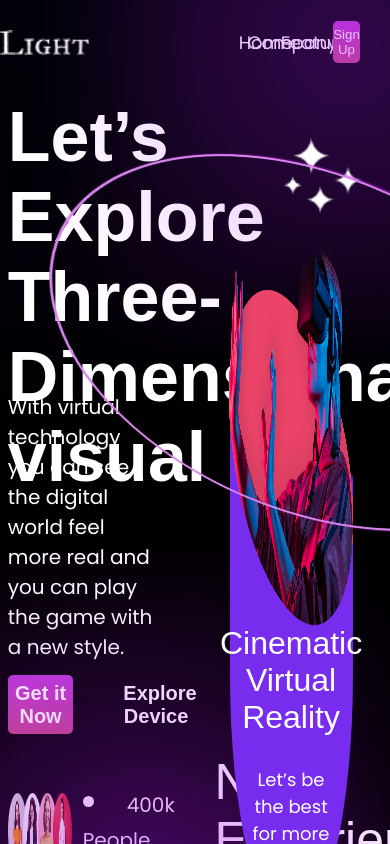
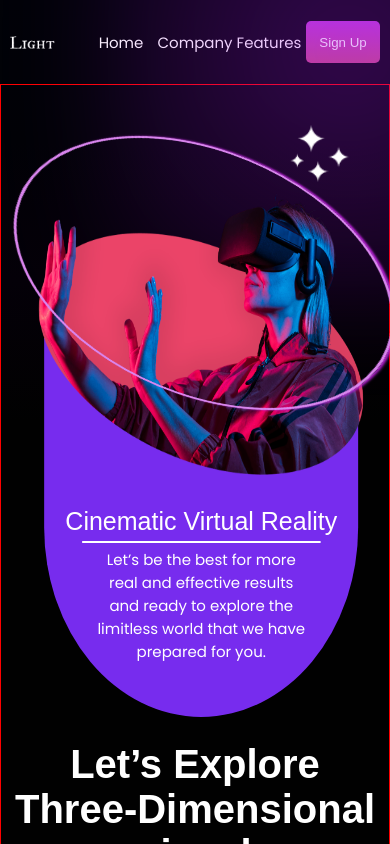
Before and after one commit to KetanAgwan/VR-Light, a plain HTML site: page index.html in a window 390 px wide. Drawn offline with nearby package versions, Linux system fonts and the light colour scheme; a web font is replaced by a local one.

Commit message:
added responsive css file and made landing container responsive

```diff
--- a/index.html
+++ b/index.html
@@ -5,10 +5,11 @@
     <meta charset="UTF-8">
     <meta http-equiv="X-UA-Compatible" content="IE=edge">
     <meta name="viewport" content="width=device-width, initial-scale=1.0">
-    <title>Document</title>
+    <title>VR Light</title>
     <link rel="stylesheet" href="style.css">
     <script src="https://kit.fontawesome.com/c3f4bf0210.js" crossorigin="anonymous"></script>
     <link href="https://unpkg.com/aos@2.3.1/dist/aos.css" rel="stylesheet">
+    <link rel="stylesheet" href="resposive.css">
 </head>
 
 <body>
@@ -60,7 +61,7 @@
                 </div>
             </div>
         </div>
-        <div class="glow-2"></div>
+        <!-- <div class="glow-2"></div> -->
     </div>
     <div class="container-2">
         <div class="glow-3"></div>
--- /dev/null
+++ b/resposive.css
@@ -0,0 +1,141 @@
+@media screen and (max-width: 412px){
+    nav {
+        font-size: 10px;
+    padding-right: 10px;
+    box-sizing: border-box;
+    padding-left: 10px;
+    }
+    nav>.logo {
+        width: 10%;
+    }
+
+    nav>.logo>img {
+        height: 15%;
+        width: auto;
+    }
+    nav>.nav-options {
+        width: 80%;
+        font-size: 15px;
+    }
+    .landing-container {
+        height: 150vh;
+        width: 100vw;
+        display: flex;
+        align-items: center;
+        justify-content: center;
+        position: relative;
+        flex-wrap: wrap-reverse;
+        border: 1px solid red;
+    }
+
+    .landing-image {
+        height: 50%;
+        width: 100%;
+        display: flex;
+        align-items: center;
+        justify-content: center;
+        position: relative;
+        z-index: 2;
+    }
+    .landing-image>img {
+        width: 60px;
+        height: 60px;
+    }
+    .landing-image>div>.image-circle {
+        height: 400px;
+        width: 400px;
+        top: 0%;
+        left: 48%;
+    }
+    .landing-image>div>img {
+        height: 50%;
+        width: 100%;
+    }
+    .landing-image>div .image-under-text {
+        height: 60%;
+        width: 90%;
+    }
+    .image-under-text>.under-text {
+        height: 40%;
+        justify-content: center;
+        gap: 5px;
+
+    }
+
+    .image-under-text>.under-text>h1 {
+        font-size: 25px;
+        font-weight: 500;
+    }
+    .image-under-text>.under-text>span {
+        height: 2px;
+        width: 80%;
+        padding: 1px;
+    }
+    .image-under-text>.under-text>h3 {
+        width: 70%;
+        font-size: 15px;
+        font-weight: 300;
+    }
+
+    .landing-text {
+        height: 50%;
+        width: 100%;
+        display: flex;
+        flex-direction: column;
+        align-items: center;
+        justify-content: space-evenly;
+    }
+
+    .landing-text>h1 {
+        height: 20%;
+        width: 95%;
+        text-align: center;
+        font-size: 40px;
+        font-family: var(--headerFont);
+    }
+    .landing-text>h3 {
+        font-size: 15px;
+        font-weight: 300;
+        width: 95%;
+        text-align: center;
+    }
+    .landing-text>.landing-btns-box {
+        height: 15%;
+        width: 95%;
+        display: flex;
+        align-items: center;
+        justify-content: space-around;
+        gap: 30px;
+    }
+    .landing-btns-box>button {
+        height: 70%;
+        width: 40%;
+    }
+    .landing-people-box {
+        display: flex;
+        align-items: center;
+        justify-content: center;
+        height: 35%;
+        width: 95%;
+        flex-wrap: wrap;
+        border: 1px solid red;
+    }
+    .landing-people-box>div {
+        height: 70%;
+        width: 100%;
+        display: flex;
+        align-items: center;
+        justify-content: start;
+        position: relative;
+        border: 1px solid yellow;
+    }
+    .landing-people-box>div:nth-child(2){
+        height: 30%;
+        width: 100%;
+    }
+    .landing-people-box>div>span {
+        height: 70%;
+        width: 25%;
+    }
+
+}
--- a/style.css
+++ b/style.css
@@ -118,6 +118,7 @@ nav>.nav-options {
     align-items: center;
     justify-content: center;
     position: relative;
+    flex-wrap: wrap-reverse;
 }
 
 .landing-text {
```
